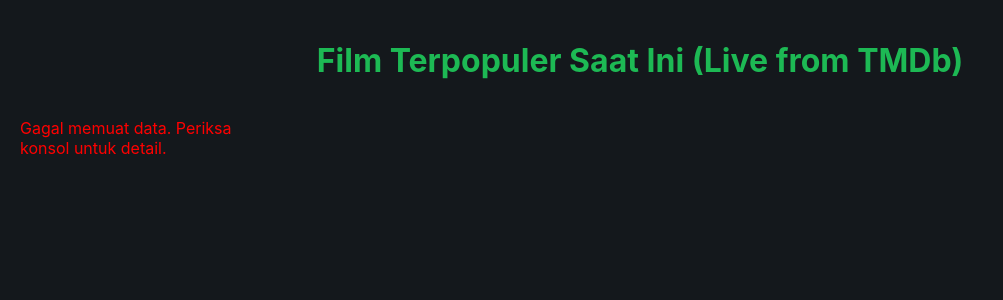
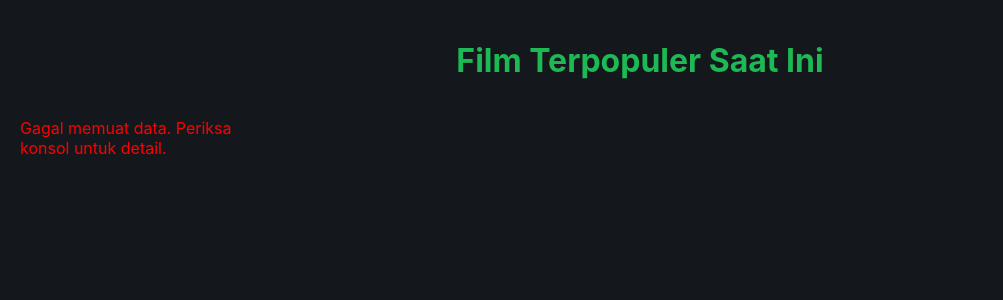
Before and after one commit to cescrafli/dashboard-mrmp, a Flask app: page / in a window 1280 px wide. Shown: the top 300 px of the page, without its empty margins (0-1003 px from the left). Run offline with Flask 3, Linux system fonts and the light colour scheme; data that the repository does not hold is empty.

Commit message:
Remove 'Live from TMDb' from heading

```diff
--- a/templates/index.html
+++ b/templates/index.html
@@ -16,7 +16,7 @@
     </style>
 </head>
 <body>
-    <h1>Film Terpopuler Saat Ini (Live from TMDb)</h1>
+    <h1>Film Terpopuler Saat Ini</h1>
     <div class="movie-gallery" id="movie-gallery"></div>
 
     <script>
```
